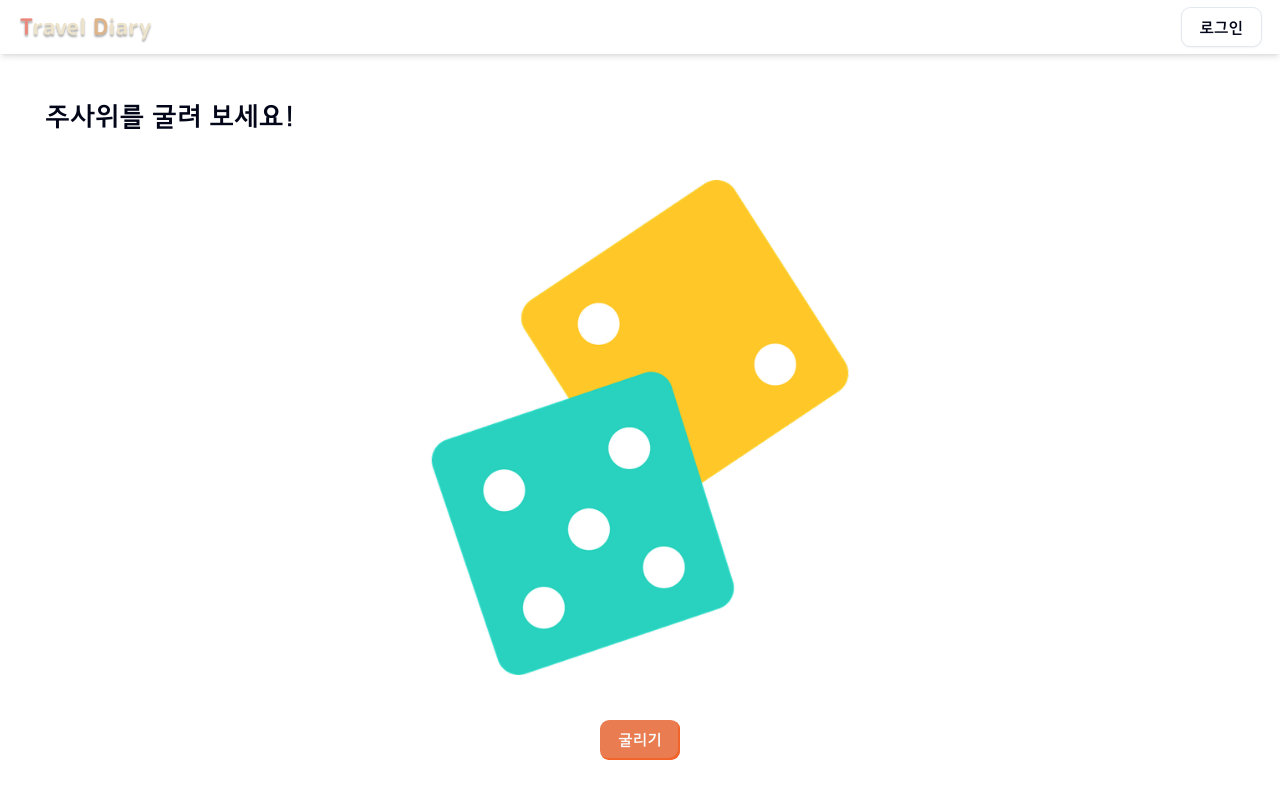
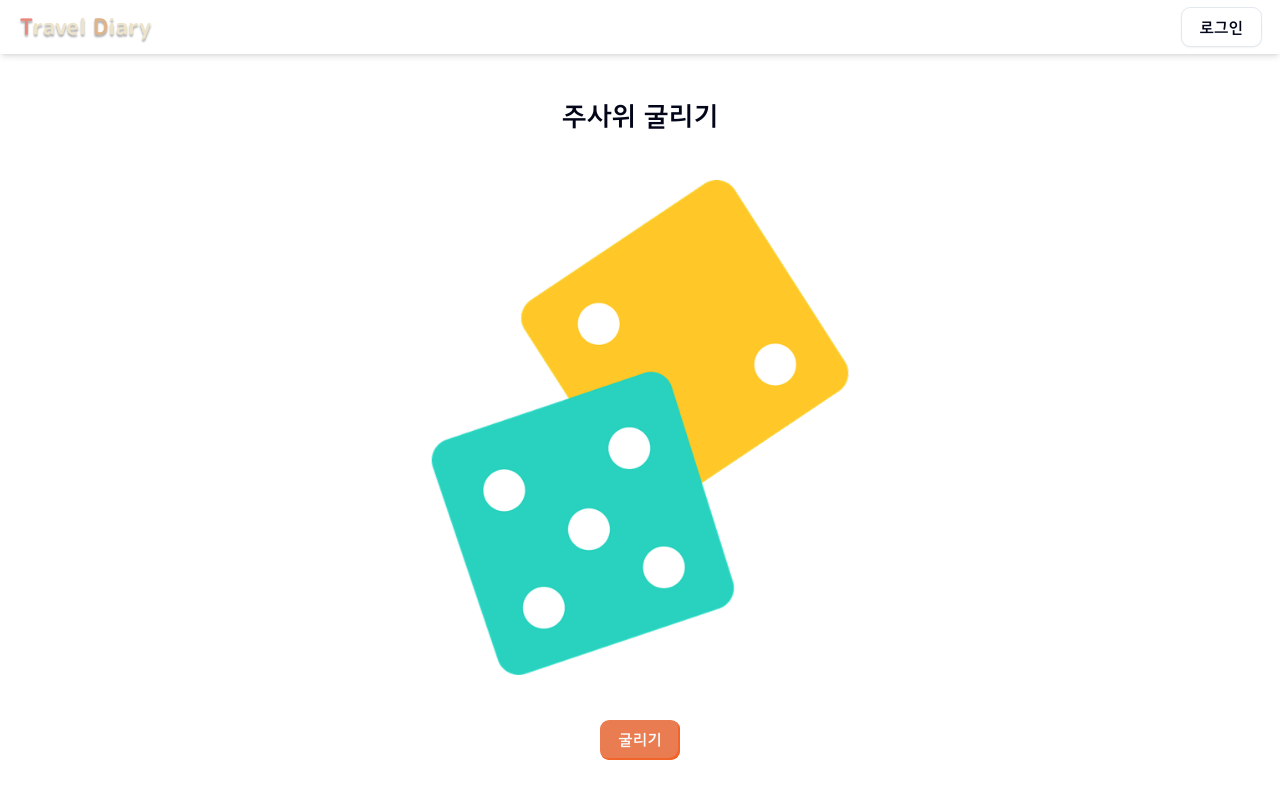
Before and after one commit to calmer-ty/travel-diary, a Next.js app: page /game/dice in a window 1280 px wide. Built offline with nearby package versions, Linux system fonts and the light colour scheme; no server answers.

Commit message:
styles: 주사위 완료 시 애니메이션 추가

```diff
--- a/src/components/unit/game/dice/index.tsx
+++ b/src/components/unit/game/dice/index.tsx
@@ -1,7 +1,9 @@
+import { useState } from "react";
+
+import { motion } from "framer-motion";
 import { Button } from "@/components/ui/button";
 
 import { useAudio } from "@/hooks/useAudio";
-import { useState } from "react";
 
 export default function Dice() {
   const { audioRef } = useAudio();
@@ -33,12 +35,12 @@ export default function Dice() {
   };
 
   return (
-    <div className="flex flex-col size-full gap-10  p-10">
-      <div className="text-2xl">주사위를 굴려 보세요!</div>
+    <div className="flex flex-col items-center size-full gap-10  p-10">
+      <div className="text-2xl ">주사위 굴리기</div>
 
-      <div className="relative flex justify-center item-center  w-full">
-        <div className="relative  item-center text-center  w-full ">
-          <img className={`h-110 ${rolling || end ? "hidden" : ""} block mx-auto`} src="/images/game/btn_start_dice.png" alt="" />
+      <div className="relative flex justify-center  w-full">
+        <div className="relative  text-center  w-full ">
+          <img className={`h-110 ${rolling || end ? "hidden" : "block"}  mx-auto`} src="/images/game/btn_start_dice.png" alt="" />
 
           {/* 게임 사운드 */}
           <audio ref={audioRef} src="/sound/effect_dice.mp3" />
@@ -48,10 +50,15 @@ export default function Dice() {
 
           {/* 주사위 완료 */}
           {end && (
-            <div className=" flex flex-col justify-center items-center gap-5 w-full ">
+            <motion.div
+              className="h-103 flex flex-col justify-center items-center gap-5 w-full"
+              initial={{ scale: 0, opacity: 0 }}
+              animate={{ scale: 1, opacity: 1 }}
+              transition={{ type: "spring", stiffness: 500, damping: 20 }}
+            >
               <img className="h-90" src={`/images/game/icon_dice0${randomIndex}.png`} alt="" />
               <div className="text-2xl">{randomIndex}</div>
-            </div>
+            </motion.div>
           )}
 
           {/* 시작 버튼 */}
```
